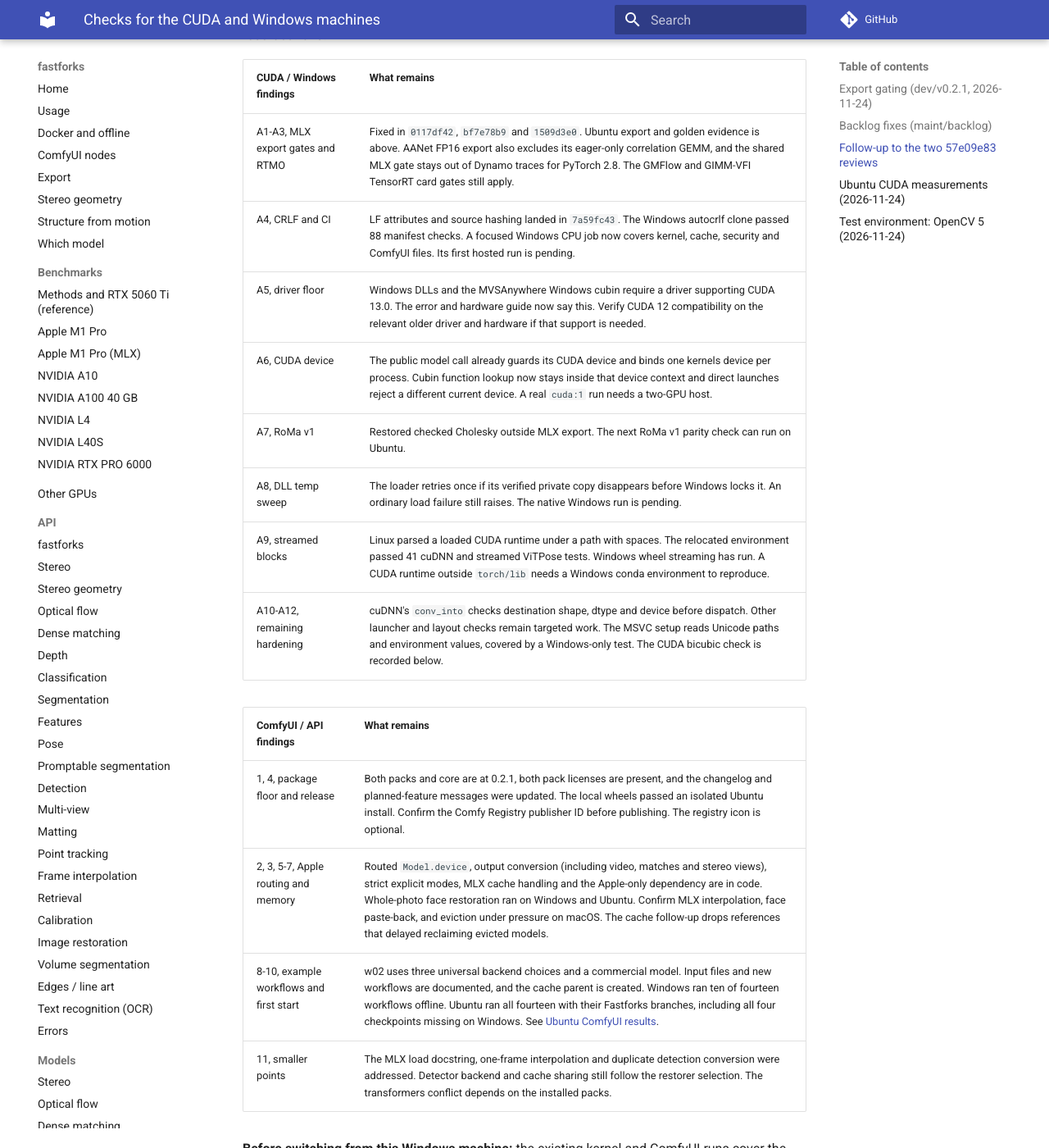
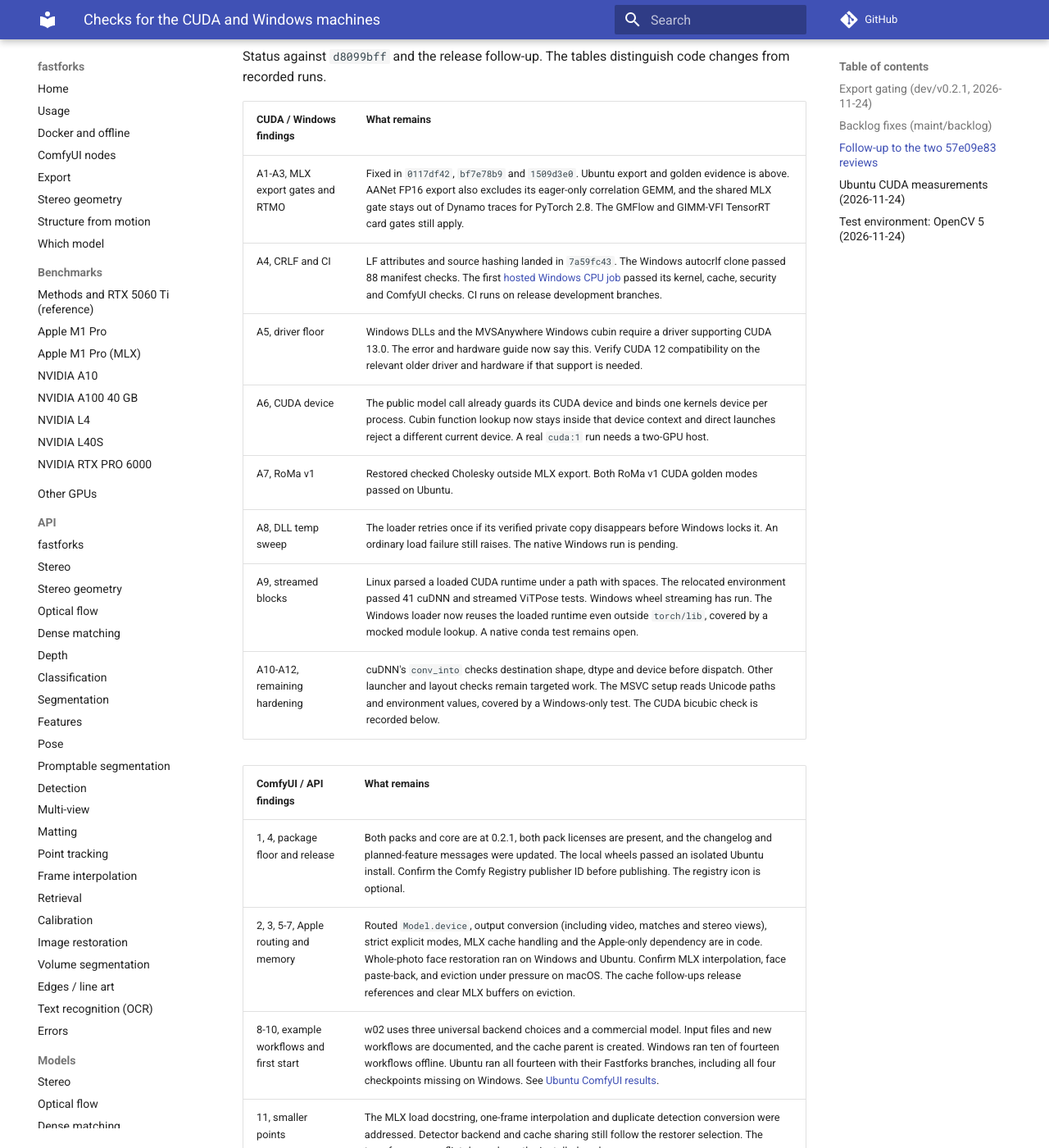
Before and after one commit to kleinicke/fastforks, an MkDocs documentation site: the page built from docs/plans/cuda-windows-checks.md, in a window 1280 px wide and 1400 px high, scrolled down 1483 px. Shown: the whole window at 82% size. Built offline with MkDocs 1.6.1 and Material for MkDocs 9.7.7, drawn with Linux system fonts in a browser that asks for light colours; comment, search, counter and statistics services are not loaded; some of the changed text lies outside the part shown.

Commit message:
Record release validation on Linux and hosted Windows
Keep the dynamic ONNX profile, RTMW numerical and timing tradeoff, shared-code measurements, and remaining native hardware checks with the release plan.

```diff
--- a/docs/plans/cuda-windows-checks.md
+++ b/docs/plans/cuda-windows-checks.md
@@ -17,7 +17,9 @@ fast-acvnet, las2, rtmo (t/s/m/l), rife-4.25 / 4.25-lite / 4.26, gimm-vfi-r and
   The fixed FP16 engines passed. Dynamic GwcNet FP16 passed at min, opt and max, and dynamic PSMNet FP32 ONNX
   passed. TensorRT 11.4.0.106 fails to build the tested PSMNet FP16 profile on both 0.2.0 and 0.2.1.
 - [ ] **Linux CUDA, other regated stereo:** ONNX/TRT build and parity for cas_gwcnet, aanet, bridgedepth and
-  great_igev (they trace the in-place eager path now).
+  great_igev. AANet fixed FP16 TensorRT passed. Dynamic FP16 ONNX passed at opt 336 × 384 and across the
+  profile from 288 × 288 to 384 × 432 after exporting the native grid sampler. The same profile on 0.2.0
+  failed on `aten.cudnn_grid_sampler`.
 - [ ] **Linux CUDA, GMFlow:** fp16 TensorRT engine speed and memory against v0.2.0 (no fp32 residual in
   non-MLX exports).
 - [ ] **Linux CUDA, GIMM-VFI and RIFE:** fp16 export as in v0.2.0; RIFE's export graph uses in-place writes again.
@@ -44,18 +46,18 @@ Status against `d8099bff` and the release follow-up. The tables distinguish code
 | CUDA / Windows findings | What remains |
 | --- | --- |
 | A1-A3, MLX export gates and RTMO | Fixed in `0117df42`, `bf7e78b9` and `1509d3e0`. Ubuntu export and golden evidence is above. AANet FP16 export also excludes its eager-only correlation GEMM, and the shared MLX gate stays out of Dynamo traces for PyTorch 2.8. The GMFlow and GIMM-VFI TensorRT card gates still apply. |
-| A4, CRLF and CI | LF attributes and source hashing landed in `7a59fc43`. The Windows autocrlf clone passed 88 manifest checks. A focused Windows CPU job now covers kernel, cache, security and ComfyUI files. Its first hosted run is pending. |
+| A4, CRLF and CI | LF attributes and source hashing landed in `7a59fc43`. The Windows autocrlf clone passed 88 manifest checks. The first [hosted Windows CPU job](https://github.com/kleinicke/fastforks/actions/runs/45391237728) passed its kernel, cache, security and ComfyUI checks. CI runs on release development branches. |
 | A5, driver floor | Windows DLLs and the MVSAnywhere Windows cubin require a driver supporting CUDA 13.0. The error and hardware guide now say this. Verify CUDA 12 compatibility on the relevant older driver and hardware if that support is needed. |
 | A6, CUDA device | The public model call already guards its CUDA device and binds one kernels device per process. Cubin function lookup now stays inside that device context and direct launches reject a different current device. A real `cuda:1` run needs a two-GPU host. |
-| A7, RoMa v1 | Restored checked Cholesky outside MLX export. The next RoMa v1 parity check can run on Ubuntu. |
+| A7, RoMa v1 | Restored checked Cholesky outside MLX export. Both RoMa v1 CUDA golden modes passed on Ubuntu. |
 | A8, DLL temp sweep | The loader retries once if its verified private copy disappears before Windows locks it. An ordinary load failure still raises. The native Windows run is pending. |
-| A9, streamed blocks | Linux parsed a loaded CUDA runtime under a path with spaces. The relocated environment passed 41 cuDNN and streamed ViTPose tests. Windows wheel streaming has run. A CUDA runtime outside `torch/lib` needs a Windows conda environment to reproduce. |
+| A9, streamed blocks | Linux parsed a loaded CUDA runtime under a path with spaces. The relocated environment passed 41 cuDNN and streamed ViTPose tests. Windows wheel streaming has run. The Windows loader now reuses the loaded runtime even outside `torch/lib`, covered by a mocked module lookup. A native conda test remains open. |
 | A10-A12, remaining hardening | cuDNN's `conv_into` checks destination shape, dtype and device before dispatch. Other launcher and layout checks remain targeted work. The MSVC setup reads Unicode paths and environment values, covered by a Windows-only test. The CUDA bicubic check is recorded below. |
 
 | ComfyUI / API findings | What remains |
 | --- | --- |
 | 1, 4, package floor and release | Both packs and core are at 0.2.1, both pack licenses are present, and the changelog and planned-feature messages were updated. The local wheels passed an isolated Ubuntu install. Confirm the Comfy Registry publisher ID before publishing. The registry icon is optional. |
-| 2, 3, 5-7, Apple routing and memory | Routed `Model.device`, output conversion (including video, matches and stereo views), strict explicit modes, MLX cache handling and the Apple-only dependency are in code. Whole-photo face restoration ran on Windows and Ubuntu. Confirm MLX interpolation, face paste-back, and eviction under pressure on macOS. The cache follow-up drops references that delayed reclaiming evicted models. |
+| 2, 3, 5-7, Apple routing and memory | Routed `Model.device`, output conversion (including video, matches and stereo views), strict explicit modes, MLX cache handling and the Apple-only dependency are in code. Whole-photo face restoration ran on Windows and Ubuntu. Confirm MLX interpolation, face paste-back, and eviction under pressure on macOS. The cache follow-ups release references and clear MLX buffers on eviction. |
 | 8-10, example workflows and first start | w02 uses three universal backend choices and a commercial model. Input files and new workflows are documented, and the cache parent is created. Windows ran ten of fourteen workflows offline. Ubuntu ran all fourteen with their Fastforks branches, including all four checkpoints missing on Windows. See [Ubuntu ComfyUI results](comfyui-ubuntu-results.md). |
 | 11, smaller points | The MLX load docstring, one-frame interpolation and duplicate detection conversion were addressed. Detector backend and cache sharing still follow the restorer selection. The transformers conflict depends on the installed packs. |
 
@@ -82,6 +84,14 @@ PyTorch 2.14.1+cu130 on RTX 5060 Ti 16 GB with NVIDIA driver 595.99.02. Each mea
 - **Build reproducibility:** `group_silu` and `raft_flow` were each built twice with `nvcc` 13.0.88, GCC 15.2,
   glibc 2.43 and the local `rsqrt` header patch. Every binary and both generated manifests matched byte for byte.
   These checks use the Ubuntu workstation toolchain. The published binaries use their recorded toolchains.
+- **RTMW:** the channels-last change in `47915f2e` raised keypoint error past the CUDA golden limits for
+  RTMW-L-384 portable and RTMW-L kernels. Keeping RTMW's initial weight layout contiguous restored all ten
+  goldens. On a 1080p frame with 15 synthetic person boxes, portable RTMW-L went from 11.6 to 15.3 ms and
+  RTMW-L-384 from 25.2 to 32.0 ms compared with the faster, out-of-tolerance layout. Kernels measured 9.3
+  and 18.4 ms, respectively. DWPose and RTMPose retain their channels-last path.
+- **Shared-code speed checks:** RTMO-T at 1080p measured 6.43 ms portable and 2.32 ms kernels. GMFlow-scale1-mixdata
+  at 1080p measured 442.4 and 271.9 ms, with 2102 and 1040 MiB peak reserved. DepthFM at 994 × 1482 measured
+  4.88 and 3.38 s, with 5850 and 4092 MiB peak reserved. These are warmed inference times.
 
 ## Test environment: OpenCV 5 (2026-11-24)
 
```
